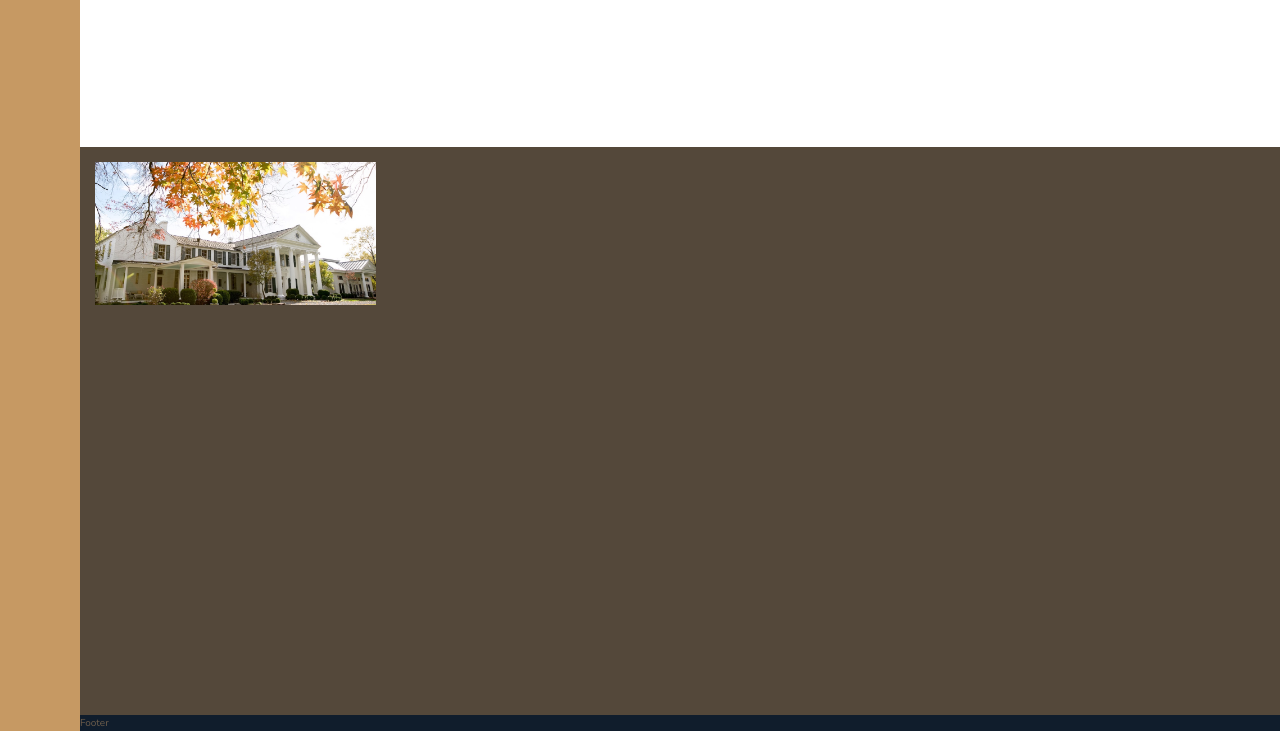
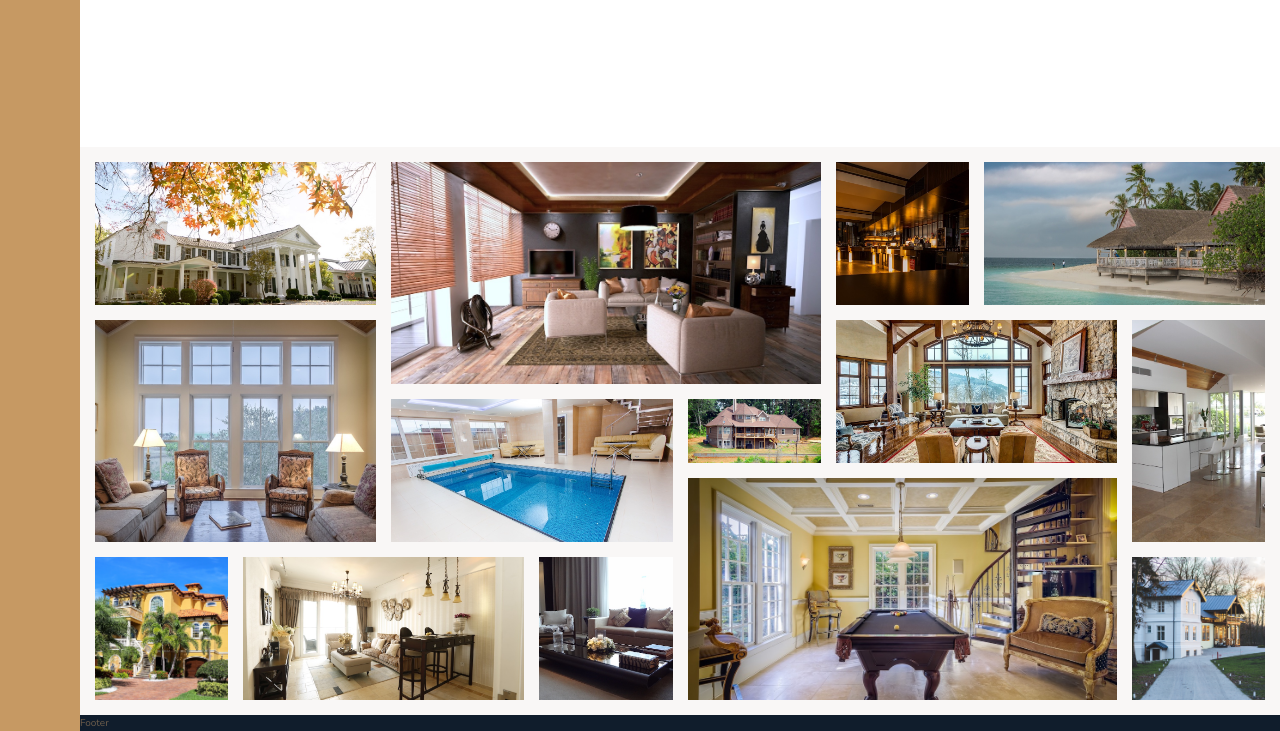
Before and after one commit to kotekirkitadze/nexter-project, a website: page index.html in a window 1280 px wide. Shown: the part 2871-3602 px from the top of the page. Drawn offline with nearby package versions, Linux system fonts and the light colour scheme.

Commit message:
gallery implementation done

```diff
--- a/index.html
+++ b/index.html
@@ -304,6 +304,65 @@
 			<figure class="gallery__item gallery__item--1">
 				<img src="img/gal-1.jpeg" alt="Gallery Image 1" class="gallery__img" />
 			</figure>
+			<figure class="gallery__item gallery__item--2">
+				<img src="img/gal-2.jpeg" alt="Gallery Image 2" class="gallery__img" />
+			</figure>
+			<figure class="gallery__item gallery__item--3">
+				<img src="img/gal-3.jpeg" alt="Gallery Image 3" class="gallery__img" />
+			</figure>
+			<figure class="gallery__item gallery__item--4">
+				<img src="img/gal-4.jpeg" alt="Gallery Image 4" class="gallery__img" />
+			</figure>
+			<figure class="gallery__item gallery__item--5">
+				<img src="img/gal-5.jpeg" alt="Gallery Image 5" class="gallery__img" />
+			</figure>
+			<figure class="gallery__item gallery__item--6">
+				<img src="img/gal-6.jpeg" alt="Gallery Image 6" class="gallery__img" />
+			</figure>
+			<figure class="gallery__item gallery__item--7">
+				<img src="img/gal-7.jpeg" alt="Gallery Image 7" class="gallery__img" />
+			</figure>
+			<figure class="gallery__item gallery__item--8">
+				<img src="img/gal-8.jpeg" alt="Gallery Image 8" class="gallery__img" />
+			</figure>
+			<figure class="gallery__item gallery__item--9">
+				<img src="img/gal-9.jpeg" alt="Gallery Image 9" class="gallery__img" />
+			</figure>
+			<figure class="gallery__item gallery__item--10">
+				<img
+					src="img/gal-10.jpeg"
+					alt="Gallery Image 10"
+					class="gallery__img"
+				/>
+			</figure>
+			<figure class="gallery__item gallery__item--11">
+				<img
+					src="img/gal-11.jpeg"
+					alt="Gallery Image 11"
+					class="gallery__img"
+				/>
+			</figure>
+			<figure class="gallery__item gallery__item--12">
+				<img
+					src="img/gal-12.jpeg"
+					alt="Gallery Image 12"
+					class="gallery__img"
+				/>
+			</figure>
+			<figure class="gallery__item gallery__item--13">
+				<img
+					src="img/gal-13.jpeg"
+					alt="Gallery Image 13"
+					class="gallery__img"
+				/>
+			</figure>
+			<figure class="gallery__item gallery__item--14">
+				<img
+					src="img/gal-14.jpeg"
+					alt="Gallery Image 14"
+					class="gallery__img"
+				/>
+			</figure>
 		</section>
 
 		<footer class="footer">Footer</footer>
--- a/sass/_gallery.scss
+++ b/sass/_gallery.scss
@@ -1,5 +1,5 @@
 .gallery {
-	background-color: $color-grey-dark-1;
+	background-color: $color-grey-light-1;
 	grid-column: full-start / full-end;
 
 	display: grid;
@@ -13,6 +13,77 @@
 			grid-row: 1 / span 2;
 			grid-column: 1 / span 2;
 		}
+
+		&--2 {
+			grid-row: 1 / span 3;
+			grid-column: 3 / span 3;
+		}
+
+		&--3 {
+			grid-row: 1 / span 2;
+			grid-column: 6 / 7;
+		}
+
+		&--4 {
+			grid-row: 1 / span 2;
+			// grid-column: 7 / span 2;
+			grid-column: 7 / -1;
+		}
+
+		&--5 {
+			grid-row: 3 / span 3;
+			grid-column: 1 / span 2;
+		}
+
+		&--6 {
+			grid-row: 4 / span 2;
+			grid-column: 3 / span 2;
+		}
+
+		&--7 {
+			// grid-row: 4 / span 1;
+			grid-row: 4 / 5;
+			// grid-column: 5 / span 1;
+			grid-column: 5 / 6;
+		}
+
+		&--8 {
+			grid-row: 3 / span 2;
+			grid-column: 6 / span 2;
+		}
+
+		&--9 {
+			grid-row: 3 / span 3;
+			// grid-column: 8 / span 1;
+			grid-column: 8 / -1;
+		}
+
+		&--10 {
+			grid-row: 6 / span 2;
+			// grid-column: 1 / span 1;
+			grid-column: 1 / 2;
+		}
+
+		&--11 {
+			grid-row: 6 / span 2;
+			grid-column: 2 / span 2;
+		}
+
+		&--12 {
+			grid-row: 6 / span 2;
+			// grid-column: 4 / span 1;
+			grid-column: 4 / 5;
+		}
+
+		&--13 {
+			grid-row: 5 / span 3;
+			grid-column: 5 / span 3;
+		}
+
+		&--14 {
+			grid-row: 6 / span 2;
+			grid-column: 8 / -1;
+		}
 	}
 
 	&__img {
```
Also changed, not shown: css/style.css.
